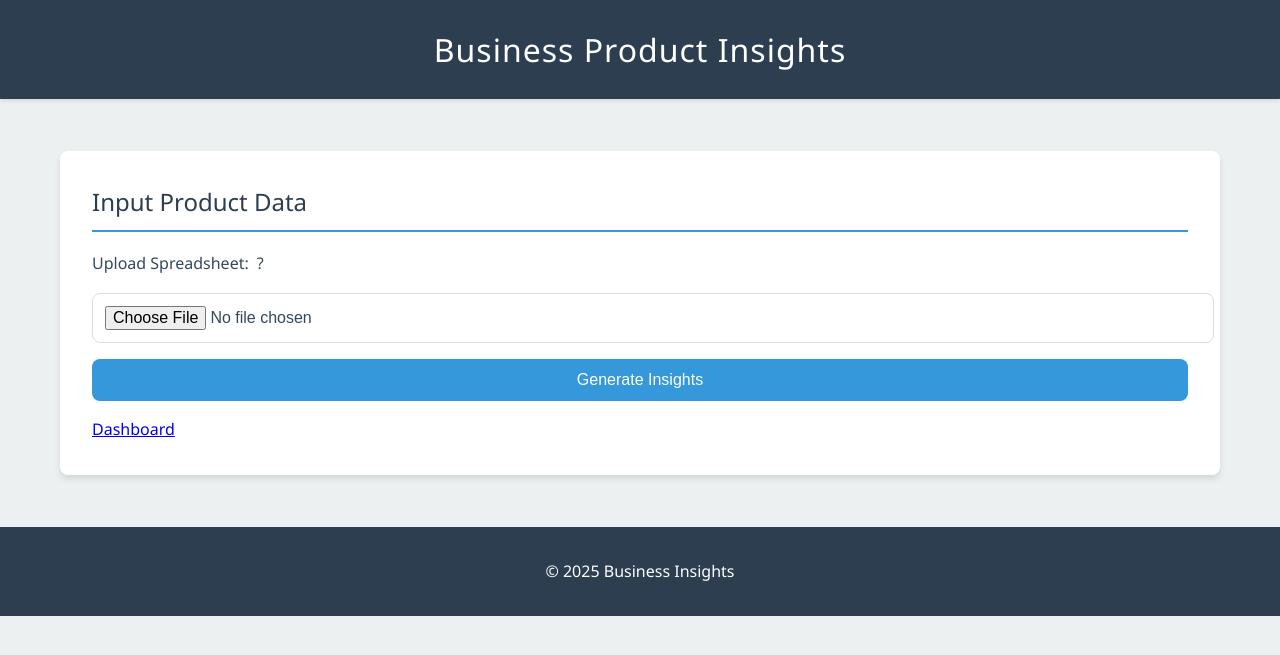
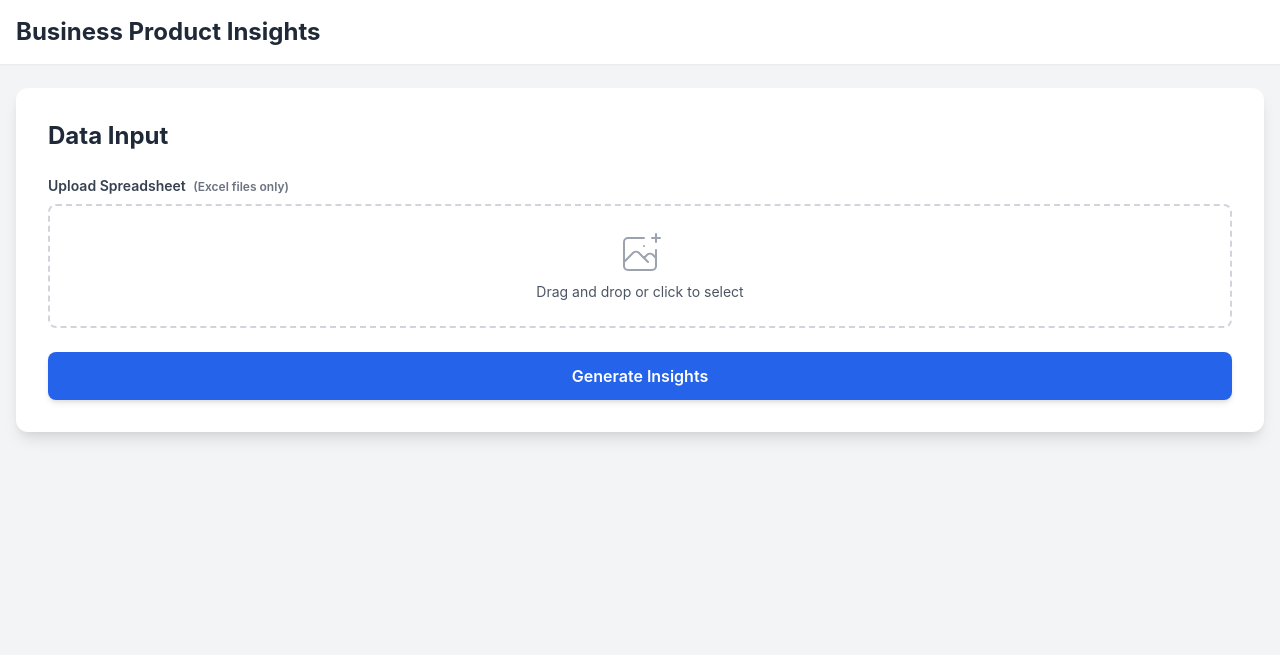
Before and after one commit to Real4real2021/Calender-using-Microsoft-Python, a Flask app: page / in a window 1280 px wide. Shown: the top 655 px of the page. Run offline with Flask 3, Linux system fonts and the light colour scheme; some libraries are stand-ins or nearby versions.

Commit message:
Major Update index.html

```diff
--- a/templates/index.html
+++ b/templates/index.html
@@ -4,420 +4,290 @@
     <meta charset="UTF-8">
     <meta name="viewport" content="width=device-width, initial-scale=1.0">
     <title>Business Product Insight</title>
+    <link href="https://cdn.jsdelivr.net/npm/tailwindcss@2.2.19/dist/tailwind.min.css" rel="stylesheet">
+    <script src="https://cdn.jsdelivr.net/npm/chart.js"></script>
+    <script src="https://cdnjs.cloudflare.com/ajax/libs/xlsx/0.18.5/xlsx.full.min.js"></script>
     <style>
         :root {
-    --primary-color: #3498db;
-    --secondary-color: #2c3e50;
-    --accent-color: #e74c3c;
-    --background-color: #ecf0f1;
-    --text-color: #34495e;
-    --border-radius: 8px;
+            --primary-color: #2563eb;
+            --secondary-color: #1e40af;
+            --accent-color: #3b82f6;
+            --background-color: #f3f4f6;
         }
 
         body {
-        font-family: 'Segoe UI', 'Roboto', sans-serif;
-        line-height: 1.6;
-        color: var(--text-color);
+            font-family: 'Inter', sans-serif;
             background-color: var(--background-color);
-        margin: 0;
-        padding: 0;
         }
 
-    header {
-        background-color: var(--secondary-color);
-        color: white;
-        text-align: center;
-        padding: 1.5rem 0;
-        box-shadow: 0 2px 4px rgba(0,0,0,0.1);
+        .dashboard-card {
+            background: white;
+            border-radius: 12px;
+            box-shadow: 0 4px 6px rgba(0, 0, 0, 0.05);
+            padding: 1.5rem;
+            margin-bottom: 1rem;
+            transition: transform 0.2s;
         }
 
-    h1 {
-        margin: 0;
-        font-weight: 300;
-        letter-spacing: 1px;
+        .dashboard-card:hover {
+            transform: translateY(-2px);
         }
 
-    nav ul {
-        list-style-type: none;
-        padding: 0;
-        display: flex;
-        justify-content: center;
-        margin-top: 1rem;
+        .tab-button {
+            padding: 0.5rem 1rem;
+            border-radius: 6px;
+            cursor: pointer;
+            transition: all 0.3s;
         }
 
-    nav ul li {
-        margin: 0 1rem;
+        .tab-button.active {
+            background-color: var(--primary-color);
+            color: white;
         }
 
-    nav ul li a {
+        .metric-card {
+            background: linear-gradient(135deg, #3b82f6 0%, #1e40af 100%);
             color: white;
-        text-decoration: none;
-        transition: color 0.3s ease;
+            padding: 1rem;
+            border-radius: 8px;
+        }
+    </style>
+</head>
+<body>
+    <header class="bg-white shadow-sm">
+        <div class="max-w-7xl mx-auto px-4 py-4">
+            <h1 class="text-2xl font-bold text-gray-800">Business Product Insights</h1>
+        </div>
+    </header>
+
+    <main class="max-w-7xl mx-auto px-4 py-6">
+        <section class="mb-8">
+            <div class="bg-white p-8 rounded-xl shadow-lg transform transition-all duration-300 hover:shadow-2xl">
+                <h2 class="text-2xl font-bold mb-6 text-gray-800">Data Input</h2>
+                <form id="product-form" class="space-y-6">
+                    <div class="relative">
+                        <label class="block text-sm font-semibold text-gray-700 mb-2">
+                            Upload Spreadsheet
+                            <span class="ml-1 text-xs text-gray-500">(Excel files only)</span>
+                        </label>
+                        <div class="relative border-2 border-dashed border-gray-300 rounded-lg p-6 transition-all duration-300 hover:border-blue-500">
+                            <input type="file" id="spreadsheet-upload" accept=".xlsx,.xls"
+                                   class="absolute inset-0 w-full h-full opacity-0 cursor-pointer">
+                            <div class="text-center">
+                                <svg class="mx-auto h-12 w-12 text-gray-400" stroke="currentColor" fill="none" viewBox="0 0 48 48">
+                                    <path d="M28 8H12a4 4 0 00-4 4v20m32-12v8m0 0v8a4 4 0 01-4 4H12a4 4 0 01-4-4v-4m32-4l-3.172-3.172a4 4 0 00-5.656 0L28 28M8 32l9.172-9.172a4 4 0 015.656 0L28 28m0 0l4 4m4-24h8m-4-4v8m-12 4h.02" stroke-width="2" stroke-linecap="round" stroke-linejoin="round" />
+                                </svg>
+                                <p class="mt-1 text-sm text-gray-600">Drag and drop or click to select</p>
+                            </div>
+                        </div>
+                    </div>
+                    <button type="button" id="calculate-button"
+                            class="w-full bg-blue-600 text-white px-6 py-3 rounded-lg font-semibold shadow-md hover:bg-blue-700 transform transition-all duration-300 hover:scale-105 focus:outline-none focus:ring-2 focus:ring-blue-500 focus:ring-opacity-50">
+                        Generate Insights
+                        <span id="loading-spinner" class="hidden ml-2 inline-block animate-spin">⚬</span>
+                    </button>
+                </form>
+            </div>
+        </section>
+
+        <div id="results-container" class="hidden">
+            <div class="tabs-container mb-4">
+                <div id="sheet-tabs" class="flex space-x-2 mb-4">
+                    <!-- Tabs will be dynamically added here -->
+                </div>
+            </div>
+
+            <div class="grid grid-cols-1 md:grid-cols-3 gap-4 mb-6">
+                <div class="metric-card">
+                    <h3 class="text-lg font-semibold mb-2">Profit Margin</h3>
+                    <p class="text-2xl" id="profit-margin">-</p>
+                </div>
+                <div class="metric-card">
+                    <h3 class="text-lg font-semibold mb-2">Break Even Point</h3>
+                    <p class="text-2xl" id="break-even">-</p>
+                </div>
+                <div class="metric-card">
+                    <h3 class="text-lg font-semibold mb-2">Revenue</h3>
+                    <p class="text-2xl" id="total-revenue">-</p>
+                </div>
+            </div>
+
+            <div class="grid grid-cols-1 md:grid-cols-2 gap-6">
+                <div class="dashboard-card">
+                    <h3 class="text-lg font-semibold mb-4">Cost Structure</h3>
+                    <canvas id="costChart"></canvas>
+                </div>
+                <div class="dashboard-card">
+                    <h3 class="text-lg font-semibold mb-4">Revenue vs Costs</h3>
+                    <canvas id="revenueChart"></canvas>
+                </div>
+            </div>
+
+            <div class="dashboard-card mt-6">
+                <h3 class="text-lg font-semibold mb-4">Recommendations</h3>
+                <div id="recommendations" class="space-y-4">
+                    <!-- Recommendations will be added here -->
+                </div>
+            </div>
+        </div>
+    </main>
+
+    <script>
+        document.addEventListener('DOMContentLoaded', function() {
+            const calculateButton = document.getElementById('calculate-button');
+            const resultsContainer = document.getElementById('results-container');
+            const sheetTabs = document.getElementById('sheet-tabs');
+            let currentData = null;
+            let charts = {};
+
+            calculateButton.addEventListener('click', async function() {
+                const file = document.getElementById('spreadsheet-upload').files[0];
+                const spinner = document.getElementById('loading-spinner');
+                if (!file) {
+                    alert('Please select a file');
+                    return;
                 }
 
-    nav ul li a:hover {
-        color: var(--primary-color);
+                spinner.classList.remove('hidden');
+                calculateButton.disabled = true;
+                calculateButton.classList.add('opacity-75');
+
+                const reader = new FileReader();
+                reader.onload = async function(e) {
+                    const data = e.target.result;
+                    const workbook = XLSX.read(data, { type: 'binary' });
+
+                    // Clear existing tabs
+                    sheetTabs.innerHTML = '';
+
+                    // Create tabs for each sheet
+                    workbook.SheetNames.forEach((sheetName, index) => {
+                        const tab = document.createElement('button');
+                        tab.className = `tab-button ${index === 0 ? 'active' : ''}`;
+                        tab.textContent = sheetName;
+                        tab.onclick = () => switchTab(sheetName);
+                        sheetTabs.appendChild(tab);
+                    });
+
+                    // Process first sheet
+                    const firstSheet = workbook.SheetNames[0];
+                    processSheet(workbook.Sheets[firstSheet]);
+                };
+                reader.readAsBinaryString(file);
+            });
+
+            function switchTab(sheetName) {
+                // Update active tab
+                document.querySelectorAll('.tab-button').forEach(tab => {
+                    tab.classList.toggle('active', tab.textContent === sheetName);
+                });
+
+                // Update charts and metrics for the selected sheet
+                updateDashboard(currentData[sheetName]);
             }
 
-    main {
-        max-width: 1200px;
-        margin: 2rem auto;
-        padding: 0 1rem;
-        display: grid;
-        grid-template-columns: repeat(auto-fit, minmax(300px, 1fr));
-        gap: 2rem;
+            function updateDashboard(data) {
+                // Update metrics
+                document.getElementById('profit-margin').textContent = `${data.revenue_break_even_analysis.profit_margin}%`;
+                document.getElementById('break-even').textContent = data.revenue_break_even_analysis.break_even_point_units;
+                document.getElementById('total-revenue').textContent = `$${data.revenue_break_even_analysis.total_revenue}`;
+
+                // Update charts
+                updateCostChart(data);
+                updateRevenueChart(data);
+                updateRecommendations(data);
             }
 
-    section {
-        background-color: white;
-        border-radius: var(--border-radius);
-        box-shadow: 0 4px 6px rgba(0,0,0,0.1);
-        padding: 2rem;
+            function updateCostChart(data) {
+                const ctx = document.getElementById('costChart').getContext('2d');
+                if (charts.costChart) charts.costChart.destroy();
+
+                charts.costChart = new Chart(ctx, {
+                    type: 'doughnut',
+                    data: {
+                        labels: ['Fixed Costs', 'Variable Costs'],
+                        datasets: [{
+                            data: [
+                                data.revenue_break_even_analysis.fixed_costs,
+                                data.cost_profit_analysis.variable_cost_per_unit
+                            ],
+                            backgroundColor: ['#3b82f6', '#60a5fa']
+                        }]
+                    }
+                });
             }
 
-    h2 {
-        color: var(--secondary-color);
-        border-bottom: 2px solid var(--primary-color);
-        padding-bottom: 0.5rem;
-        margin-top: 0;
-        font-weight: 400;
+            function updateRevenueChart(data) {
+                const ctx = document.getElementById('revenueChart').getContext('2d');
+                if (charts.revenueChart) charts.revenueChart.destroy();
+
+                charts.revenueChart = new Chart(ctx, {
+                    type: 'bar',
+                    data: {
+                        labels: ['Revenue', 'Costs', 'Profit'],
+                        datasets: [{
+                            data: [
+                                data.revenue_break_even_analysis.total_revenue,
+                                data.cost_profit_analysis.total_cost_per_unit,
+                                data.revenue_break_even_analysis.total_profit
+                            ],
+                            backgroundColor: ['#3b82f6', '#ef4444', '#10b981']
+                        }]
+                    },
+                    options: {
+                        scales: {
+                            y: {
+                                beginAtZero: true
+                            }
+                        }
+                    }
+                });
             }
 
-    form {
-        display: grid;
-        gap: 1rem;
+            function updateRecommendations(data) {
+                const recommendationsContainer = document.getElementById('recommendations');
+                recommendationsContainer.innerHTML = '';
+
+                data.cost_profit_analysis.recommendations.forEach(rec => {
+                    const recDiv = document.createElement('div');
+                    recDiv.className = 'p-4 bg-blue-50 rounded-lg';
+                    recDiv.innerHTML = `
+                        <h4 class="font-semibold text-blue-800">${rec.area}</h4>
+                        <p class="text-gray-700">${rec.advice}</p>
+                        <p class="text-sm text-blue-600 mt-2">Impact: ${rec.impact}</p>
+                    `;
+                    recommendationsContainer.appendChild(recDiv);
+                });
             }
 
-    label {
-        font-weight: 500;
-        display: flex;
-        align-items: center;
-    }
+            async function processSheet(sheetData) {
+                const jsonData = XLSX.utils.sheet_to_json(sheetData);
 
-    input[type="text"],
-    input[type="number"],
-    input[type="file"] {
-        width: 100%;
-        padding: 0.75rem;
-        border: 1px solid #ddd;
-        border-radius: var(--border-radius);
-        font-size: 1rem;
-        transition: all 0.3s ease;
-    }
-
-    input[type="text"]:hover,
-    input[type="number"]:hover,
-    input[type="file"]:hover {
-        border-color: var(--primary-color);
-        box-shadow: 0 0 0 2px rgba(52, 152, 219, 0.2);
-    }
-
-    input[type="text"]:focus,
-    input[type="number"]:focus,
-    input[type="file"]:focus {
-        outline: none;
-        border-color: var(--primary-color);
-        box-shadow: 0 0 0 3px rgba(52, 152, 219, 0.3);
-    }
-
-    button {
-        background-color: var(--primary-color);
-        color: white;
-        border: none;
-        padding: 0.75rem 1rem;
-        border-radius: var(--border-radius);
-        cursor: pointer;
-        font-size: 1rem;
-        transition: background-color 0.3s ease;
-    }
-
-    button:hover {
-        background-color: #2980b9;
-    }
-
-    .grid-container {
-    display: grid;
-    grid-template-columns: repeat(auto-fit, minmax(300px, 1fr)); /* Responsive columns */
-    grid-gap: 20px; /* Space between grid items */
-    padding: 20px;
-    }
-
-    .grid-item {
-        border: 1px solid #ddd;
-        padding: 15px;
-        border-radius: 5px;
-        background-color: #f9f9f9;
-    }
-
-    .insight-div {
-        background-color: var(--background-color);
-        border-radius: var(--border-radius);
-        padding: 1rem;
-        margin-top: 1rem;
-        max-height: 400px;
-        overflow-y: auto;
-    }
-
-    footer {
-        text-align: center;
-        padding: 1rem 0;
-        background-color: var(--secondary-color);
-        color: white;
-        margin-top: 2rem;
-    }
-
-    /* Basic Styling */
-    .analysis-section {
-        margin-bottom: 20px; /* Add space between sections */
-        padding: 15px;
-        border: 1px solid #ddd;
-        border-radius: 5px;
-        background-color: #f9f9f9;
-    }
-
-    .insights-list {
-        list-style: none;  /* Remove bullet points */
-        padding: 0;
-    }
-
-    .insights-list li {
-        margin-bottom: 8px; /* Add space between list items */
-    }
-
-    .recommendation-section {
-        margin-bottom: 20px;
-    }
-
-    .recommendation {
-        border: 1px solid #ccc;
-        padding: 10px;
-        margin-bottom: 10px;
-        border-radius: 5px;
-    }
-
-    .recommendation h5 {
-        margin-top: 0; /* Reset default heading margin */
-        font-size: 1.1em;
-        color: #333;
-    }
-
-    .recommendation p {
-        margin-bottom: 5px;
-    }
-
-    h4 {
-        color: #007bff; /* Example: Use a primary color for headings */
-        margin-bottom: 10px;
-    }
-
-    .tooltip {
-        position: relative;
-        display: inline-block;
-        margin-left: 0.5rem;
-        cursor: help;
-    }
-
-    .tooltip .tooltiptext {
-        visibility: hidden;
-        width: 200px;
-        background-color: var(--secondary-color);
-        color: white;
-        text-align: center;
-        border-radius: 6px;
-        padding: 5px;
-        position: absolute;
-        z-index: 1;
-        bottom: 125%;
-        left: 50%;
-        margin-left: -100px;
-        opacity: 0;
-        transition: opacity 0.3s;
-    }
-
-    .tooltip:hover .tooltiptext {
-        visibility: visible;
-        opacity: 1;
-    }
-
-    @media (max-width: 768px) {
-        main {
-            grid-template-columns: 1fr;
-        }
-    }
-    </style>
-    <script src="https://cdnjs.cloudflare.com/ajax/libs/pdf.js/3.11.174/pdf.min.js"></script>
-    <script src="https://cdnjs.cloudflare.com/ajax/libs/xlsx/0.18.5/xlsx.full.min.js"></script>
-
-    <script type="module">
-        document.addEventListener('DOMContentLoaded', function() {
-
-        const calculateButton = document.getElementById('calculate-button');
-        const insightsResults = document.getElementById('insights-results');
-        const futherInsight = document.getElementById('further-insight');
-        const productForm = document.getElementById('product-form');
-        const spreadsheetUpload = document.getElementById('spreadsheet-upload');
-        const AnalysisSummary = document.getElementById('Analysis Summary')
-        const keyFindings = document.getElementById('key_findings')
-        const CostProfitAnalysis = document.getElementById('Cost Profit Analysis')
-        const InterconnectednessOfMetrics = document.getElementById('Interconnectedness Of Metrics')
-        const breakEvenAnalysis = document.getElementById('break_even_analysis')
-        const gridContainer = document.querySelector('.grid-container')
-
-
-        const message = [];
-
-        calculateButton.addEventListener('click', function() {
-            console.log("clicked")
-            const file = spreadsheetUpload.files[0];
-            if (file) {
-                const reader = new FileReader();
-
-                reader.onload = function(e) {
-                    const data = e.target.result;
-                    const workbook = XLSX.read(data, { type: 'binary' });
-                    for (let i = 0; i < workbook.SheetNames.length; i++) {
-                        const sheetName = workbook.SheetNames[i];
-                        const worksheet = workbook.Sheets[sheetName];
-                        const jsonData = XLSX.utils.sheet_to_json(worksheet);
-
-                        // processSpreadsheetData(jsonData);
-                        sendMessage(jsonData);
-                    }
-                };
-
-                reader.readAsBinaryString(file);
-            } else {
-                insightsResults.innerHTML = '<p>Please upload a spreadsheet file.</p>';
-            }
-        });
-
-
-        function sendMessage(message) {
-
-            gridContainer.innerHTML = `Generating Insights...`
-
-            fetch('/chat', {
+                try {
+                    const response = await fetch('/chat', {
                         method: 'POST',
                         headers: {
                             'Content-Type': 'application/json'
                         },
-                body: JSON.stringify({ message: message }) // Send the extracted text
-            })
-            .then(response => response.json())
-            .then(response => {
-               console.log(response)
-                let gridContent = `
-                        <div class="grid-item">
-                            <h4>Cost Profit Analysis</h4>
-                            <div class="analysis-section">
-                                <ul class="insights-list">
-                                    <li><strong>Contribution Margin:</strong> ${response.message.cost_profit_analysis.contribution_margin}%</li>
-                                    <li><strong>Profit per Unit:</strong> R ${response.message.cost_profit_analysis.profit_per_unit}</li>
-                                    <li><strong>Total Cost per Unit:</strong> R ${response.message.cost_profit_analysis.total_cost_per_unit}</li>
-                                    <li><strong>Variable Cost per Unit:</strong> R ${response.message.cost_profit_analysis.variable_cost_per_unit}</li>
-                                </ul>
-                            </div>
-                        </div>
+                        body: JSON.stringify({ message: jsonData })
+                    });
 
-                        <div class="grid-item">
-                            <h4>Revenue Break Even Analysis</h4>
-                            <div class="analysis-section">
-                                <ul class="insights-list">
-                                    <li><strong>Break Even Point (Units):</strong> ${response.message.revenue_break_even_analysis.break_even_point_units}</li>
-                                    <li><strong>Fixed Costs:</strong> R ${response.message.revenue_break_even_analysis.fixed_costs}</li>
-                                    <li><strong>Total Profit:</strong> R ${response.message.revenue_break_even_analysis.total_profit}</li>
-                                    <li><strong>Total Revenue:</strong> R ${response.message.revenue_break_even_analysis.total_revenue}</li>
-                                    <li><strong>Profit Margin:</strong> ${response.message.revenue_break_even_analysis.profit_margin}%</li>
-                                </ul>
-                            </div>
-                        </div>
+                    const result = await response.json();
+                    currentData = result.message;
+                    resultsContainer.classList.remove('hidden');
+                    updateDashboard(result.message);
+                    spinner.classList.add('hidden');
+                    calculateButton.disabled = false;
+                    calculateButton.classList.remove('opacity-75');
 
-                        <div class="grid-item">
-                            <h4>Analysis Summary</h4>
-                            <div class="analysis-section">
-                                <p><strong>Overall Health:</strong> ${response.message.analysis_summary.overall_health}</p>
-                                <p><strong>Key Findings:</strong> ${response.message.analysis_summary.key_findings}</p>
-                            </div>
-                        </div>
-
-                        <div class="grid-item">
-                            <h4>Interconnectedness</h4>
-                            <div class="analysis-section">
-                                <p>${response.message.interconnectedness.notes}</p>
-                            </div>
-                        </div>
-
-                        <div class="grid-item">
-                            <h4>Cost Profit Analysis Recommendations</h4>
-                            <div class="recommendation-section">
-                                ${response.message.cost_profit_analysis.recommendations.map(recommendation => `
-                                    <div class="recommendation">
-                                        <h5>Advice</h5>
-                                        <p>${recommendation.advice}</p>
-                                        <h5>Area</h5>
-                                        <p>${recommendation.area}</p>
-                                        <h5>Impact</h5>
-                                        <p>${recommendation.impact}</p>
-                                    </div>
-                                `).join('')}
-                            </div>
-                        </div>
-
-                        <div class="grid-item">
-                            <h4>Break Even Analysis Recommendations</h4>
-                            <div class="recommendation-section">
-                                ${response.message.revenue_break_even_analysis.recommendations.map(recommendation => `
-                                    <div class="recommendation">
-                                        <h5>Advice</h5>
-                                        <p>${recommendation.advice}</p>
-                                        <h5>Area</h5>
-                                        <p>${recommendation.area}</p>
-                                        <h5>Impact</h5>
-                                        <p>${recommendation.impact}</p>
-                                    </div>
-                                `).join('')}
-                            </div>
-                        </div>
-                    `
-                    gridContainer.innerHTML = gridContent;
-
-                if (response.js_code) {
-                    eval(response.js_code);
+                    // Remove the input section
+                    document.querySelector('section.mb-8').remove();
+                } catch (error) {
+                    console.error('Error:', error);
+                    alert('An error occurred while processing the data');
                 }
-            });
             }
         });
     </script>
-</head>
-<body>
-    <header>
-        <h1>Business Product Insights</h1>
-    </header>
-
-    <main>
-        <div class="grid-container">
-
-        <section id="input-section">
-            <h2>Input Product Data</h2>
-            <form id="product-form">
-                <label for="spreadsheet-upload">
-                    Upload Spreadsheet:
-                    <div class="tooltip">?
-                        <span class="tooltiptext">Upload an Excel spreadsheet containing your product data</span>
-                    </div>
-                </label>
-                <input type="file" id="spreadsheet-upload" name="spreadsheet-upload" accept=".xlsx,.xls">
-                <button type="button" id="calculate-button">Generate Insights</button>
-                <a href="/dashboard">Dashboard</a>
-            </form>
-        </section>
-
-
-        </div>
-    </main>
-
-    <footer>
-        <p>&copy; 2025 Business Insights</p>
-    </footer>
 </body>
 </html>
```
Lines whose indentation alone changed are shown as unchanged.
